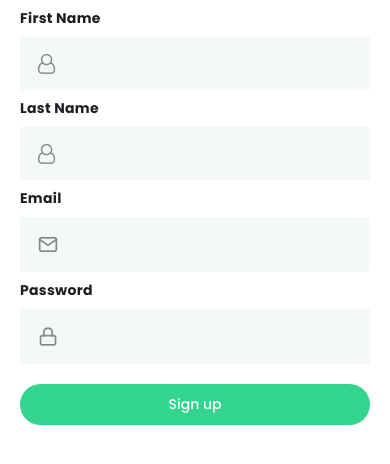
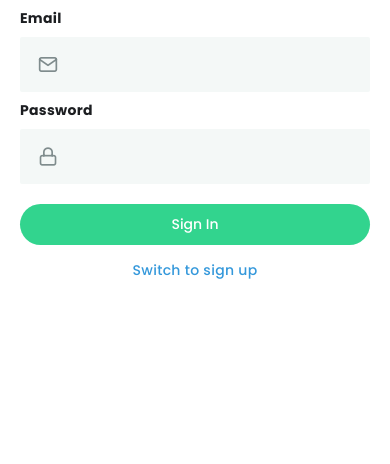
Before and after one commit to Judis07/react-native-practice, a React Native app: screen / in a window 390 px wide. Shown: the top 464 px of the page. Built offline with nearby package versions, Linux system fonts and the light colour scheme.

Commit message:
switch to login and sign up

```diff
--- /dev/null
+++ b/components/SignInForm.js
@@ -0,0 +1,34 @@
+import { Feather } from "@expo/vector-icons";
+import Input from "./Input";
+import SubmitButton from "./SubmitButton";
+
+const SignInForm = () => {
+  return (
+    <>
+      <Input
+        label="Email"
+        iconPack={Feather}
+        icon="mail"
+        iconSize={20}
+        errorText={""}
+      />
+
+      <Input
+        label="Password"
+        iconPack={Feather}
+        icon="lock"
+        iconSize={20}
+        errorText={""}
+      />
+
+      <SubmitButton
+        title="Sign In"
+        onPress={() => console.log("submitting...")}
+        customStyles={{ marginTop: 20 }}
+        // disabled={true}
+      />
+    </>
+  );
+};
+
+export default SignInForm;
--- /dev/null
+++ b/components/SignUpForm.js
@@ -0,0 +1,51 @@
+import { FontAwesome, Feather } from "@expo/vector-icons";
+
+import Input from "./Input";
+import SubmitButton from "./SubmitButton";
+
+const SignUpForm = () => {
+  return (
+    <>
+      <Input
+        label="First Name"
+        iconPack={FontAwesome}
+        icon="user-o"
+        iconSize={20}
+        errorText={""}
+      />
+
+      <Input
+        label="Last Name"
+        iconPack={FontAwesome}
+        icon="user-o"
+        iconSize={20}
+        errorText={""}
+      />
+
+      <Input
+        label="Email"
+        iconPack={Feather}
+        icon="mail"
+        iconSize={20}
+        errorText={""}
+      />
+
+      <Input
+        label="Password"
+        iconPack={Feather}
+        icon="lock"
+        iconSize={20}
+        errorText={""}
+      />
+
+      <SubmitButton
+        title="Sign up"
+        onPress={() => console.log("submitting...")}
+        customStyles={{ marginTop: 20 }}
+        // disabled={true}
+      />
+    </>
+  );
+};
+
+export default SignUpForm;
--- a/components/SubmitButton.js
+++ b/components/SubmitButton.js
@@ -1,14 +1,14 @@
 import { StyleSheet, Text, TouchableOpacity } from "react-native";
 import colors from "../contants/colors";
 
-const SubmitButton = ({ color, title, onPress, disabled }) => {
+const SubmitButton = ({ color, title, onPress, disabled, customStyles }) => {
   const enabledBgColor = color || colors.primary;
   const disabledBgColor = colors.lightGrey;
   const bgColor = disabled ? disabledBgColor : enabledBgColor;
   return (
     <TouchableOpacity
       onPress={disabled ? () => {} : onPress}
-      style={{ ...styles.button, backgroundColor: bgColor }}
+      style={{ ...styles.button, ...customStyles, backgroundColor: bgColor }}
     >
       <Text
         style={{
--- a/screens/AuthScreen.js
+++ b/screens/AuthScreen.js
@@ -1,54 +1,27 @@
-import { Text, StyleSheet, View } from "react-native";
+import { StyleSheet, TouchableOpacity, Text } from "react-native";
 import { SafeAreaView } from "react-native-safe-area-context";
-import { FontAwesome, Feather } from "@expo/vector-icons";
 
 import PageContainer from "../components/PageContainer";
-import Input from "../components/Input";
-import SubmitButton from "../components/SubmitButton";
+import SignUpForm from "../components/SignUpForm";
+import SignInForm from "../components/SignInForm";
+import { useState } from "react";
+import colors from "../contants/colors";
 
 const AuthScreen = () => {
+  const [isSignUp, setSignUp] = useState(false);
   return (
     <SafeAreaView style={styles.container}>
       <PageContainer>
-        <Input
-          label="First Name"
-          iconPack={FontAwesome}
-          icon="user-o"
-          iconSize={20}
-          errorText={""}
-        />
+        {isSignUp ? <SignUpForm /> : <SignInForm />}
 
-        <Input
-          label="Last Name"
-          iconPack={FontAwesome}
-          icon="user-o"
-          iconSize={20}
-          errorText={""}
-        />
-
-        <Input
-          label="Email"
-          iconPack={Feather}
-          icon="mail"
-          iconSize={20}
-          errorText={""}
-        />
-
-        <Input
-          label="Password"
-          iconPack={Feather}
-          icon="lock"
-          iconSize={20}
-          errorText={""}
-        />
-
-        <View style={styles.buttonContainer}>
-          <SubmitButton
-            title="Sign up"
-            onPress={() => console.log("submitting...")}
-            // disabled={true}
-          />
-        </View>
+        <TouchableOpacity
+          onPress={() => setSignUp(!isSignUp)}
+          style={styles.linkContainer}
+        >
+          <Text style={styles.link}>{`Switch to ${
+            isSignUp ? "sign in" : "sign up"
+          }`}</Text>
+        </TouchableOpacity>
       </PageContainer>
     </SafeAreaView>
   );
@@ -61,6 +34,16 @@ const styles = StyleSheet.create({
   buttonContainer: {
     marginVertical: 20,
   },
+  linkContainer: {
+    justifyContent: "center",
+    alignItems: "center",
+    marginVertical: 15,
+  },
+  link: {
+    color: colors.blue,
+    fontFamily: "medium",
+    letterSpacing: 0.3,
+  },
 });
 
 export default AuthScreen;
```
